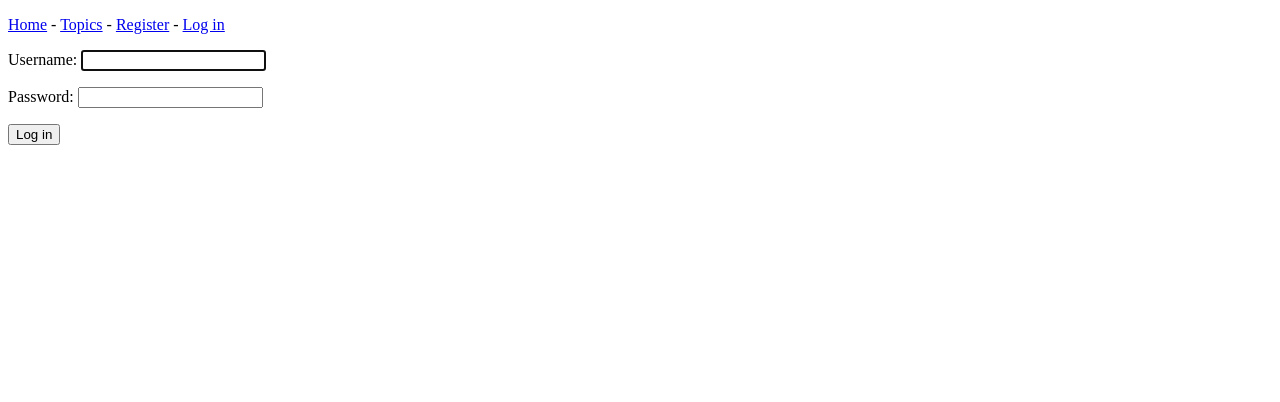
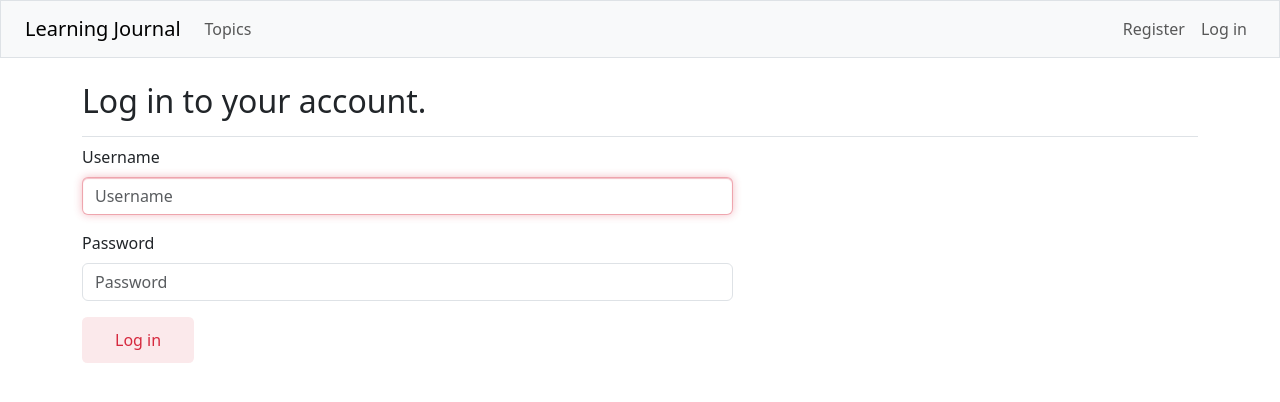
Before and after one commit to Renato79/Learning-Journal, a Django app: page /users/login/ in a window 1280 px wide. Shown: the top 402 px of the page. Run offline with Django 3.2, Linux system fonts and the light colour scheme; some libraries are stand-ins or nearby versions.

Commit message:
Completed the backend. Installed Bootstrap5. Styled pages base.html, index.html, login.html.

```diff
--- a/learning_journal/settings.py
+++ b/learning_journal/settings.py
@@ -34,6 +34,9 @@ INSTALLED_APPS = [
     # My apps.
     'learning_journals',
     'users',
+
+    # Third party apps
+    'bootstrap5',
 
     # Default django apps.
     'django.contrib.admin',
--- /dev/null
+++ b/learning_journals/static/css/rules.css
@@ -0,0 +1,20 @@
+textarea:focus,
+input[type="text"]:focus,
+input[type="password"]:focus,
+input[type="datetime"]:focus,
+input[type="datetime-local"]:focus,
+input[type="date"]:focus,
+input[type="month"]:focus,
+input[type="time"]:focus,
+input[type="week"]:focus,
+input[type="number"]:focus,
+input[type="email"]:focus,
+input[type="url"]:focus,
+input[type="search"]:focus,
+input[type="tel"]:focus,
+input[type="color"]:focus,
+.uneditable-input:focus {
+  border-color: rgba(214, 41, 61, 0.3);
+  box-shadow: 0 1px 1px rgba(214, 41, 62, 0.3) inset, 0 0 8px rgba(214, 41, 62, 0.3);
+  outline: 0 none;
+}
--- /dev/null
+++ b/learning_journals/static/css/style.css
@@ -0,0 +1,129 @@
+/* INDEX PAGE */
+
+/* Grey: #3f3d56 */
+/* Red: #d6293e */
+
+.txt-sm-center {
+  text-align: center;
+}
+
+.index-img {
+    width: 18rem;
+    height: auto;
+    margin-right: 2rem;
+}
+
+a.btn-red:link,
+a.btn-red:visited,
+button.btn-red {
+    color: #d6293e;
+    background-color: rgba(214, 41, 62, 0.1);
+    border: 1px solid transparent;
+    border-radius: 0.325rem;
+    transition: all 0.3s ease-in-out;
+    text-align: center;
+    text-decoration: none;
+    display: inline-block;
+    font-size: 16px;
+    cursor: pointer;
+  }
+
+  a.btn-red:hover,
+  button.btn-red:hover {
+    background-color: #d6293e;
+    color: white;
+  }
+
+  .btn-login-size {
+    padding: 0.6rem 2rem;
+  }
+
+  .btn-index-size {
+    padding: 1rem 2rem;
+  }
+
+  .form-red:focus > input {
+    border: 20px solid rgba(214, 41, 62, 0.1) !important;
+  }
+  .contactus-div {
+    display: none;
+  }
+
+.tips {
+  margin-top: 5rem !important;
+}
+
+.tips > div {
+  text-align: center;
+  /* opacity: 0.5; */
+}
+
+.tips i {
+font-size: 2rem;
+color: #3f3d56;
+}
+
+.tips p {
+  margin-top: 1rem;
+  color: #3f3d56;
+  }
+
+
+/*
+.tip1 {
+  background-color: #e4e4e4;
+}
+
+.tip2 {
+  background-color: #eab6b9;
+}
+
+.tip3 {
+  background-color: #747482;
+}
+
+.tip4 {
+  background-color: #706c84;
+}
+*/
+
+@media (min-width: 768px) {
+    /* contact us link will disappear from the menu after 576px,
+   and an icon will appear at the bottom right instead */
+  .contactus-menu {
+    display: none;
+  }
+
+  /* Media query INDEX PAGE */
+  .contactus-div {
+    display: block;
+    position: absolute;
+    right: 1rem;
+    bottom: 1rem;
+    border: 4px solid #3f3d56;
+    border-radius: 50%;
+    transition: all 0.3s ease-in-out;
+    box-shadow: 10px 10px 5px grey;
+    padding: 1rem 1rem;
+    text-align: center;
+    font-size: 1.5rem;
+    cursor: pointer;
+  }
+
+  .contactus-div:hover {
+    box-shadow: 10px 10px 5px #d6293e;
+}
+
+}
+
+
+@media (min-width: 992px) {
+  .index-img {
+    width: 30rem;
+  }
+
+  .txt-sm-center {
+    text-align: left;
+  }
+
+}
--- a/learning_journals/templates/learning_journals/base.html
+++ b/learning_journals/templates/learning_journals/base.html
@@ -1,3 +1,6 @@
+{% load bootstrap5 %}
+{% load static %}
+
 <!DOCTYPE html>
 <html lang="en">
 
@@ -5,23 +8,70 @@
     <meta charset="UTF-8">
     <meta http-equiv="X-UA-Compatible" content="IE=edge">
     <meta name="viewport" content="width=device-width, initial-scale=1, shrink-to-fit=no">
+    <link rel="stylesheet" type="text/css" href="{% static 'css/style.css' %}">
+    <link rel="stylesheet" type="text/css" href="{% static 'css/rules.css' %}">
+    <script src="https://kit.fontawesome.com/74df30c221.js" crossorigin="anonymous"></script>
     <title>Learning Journal</title>
+
+    {% bootstrap_css %}
+    {% bootstrap_javascript %}
 </head>
 
 <body>
-    <p>
-        <a href="{% url 'learning_journals:index' %}">Home</a> -
-        <a href="{% url 'learning_journals:topics' %}">Topics</a> -
-        {% if user.is_authenticated %}
-            Hello, {{ user.username }}.
-            <a href="{% url 'users:logout' %}">Log out</a>
-        {% else %}
-            <a href="{% url 'users:register' %}">Register</a> -
-            <a href="{% url 'users:login' %}">Log in</a>
-        {% endif %}
-    </p>
 
-    {% block content %}{% endblock content %}
+    <nav class="navbar navbar-expand-md navbar-light bg-light mb-4 border pe-4 ps-4">
+
+        <a class="navbar-brand" href="{% url 'learning_journals:index'%}">
+            Learning Journal</a>
+
+            <button class="navbar-toggler" type="button" data-bs-toggle="collapse" data-bs-target="#navbarSupportedContent" aria-controls="navbarSupportedContent" aria-expanded="false" aria-label="Toggle navigation">
+                <span class="navbar-toggler-icon"></span>
+              </button>
+
+        <div class="collapse navbar-collapse" id="navbarSupportedContent">
+            <ul class="navbar-nav me-auto">
+                <li class="nav-item">
+                    <a class="nav-link" href="{% url 'learning_journals:topics'%}">
+                        Topics</a>
+                </li>
+            </ul>
+
+            <ul class="navbar-nav ms-auto">
+                {% if user.is_authenticated %}
+                <li class="nav-item">
+                    <span class="navbar-text">Hello, {{ user.username }}.</span>
+                </li>
+                <li class="nav-item">
+                    <a class="nav-link" href="{% url 'users:logout' %}">Log out</a>
+                </li>
+                {% else %}
+                <li class="nav-item">
+                    <a class="nav-link" href="{% url 'users:register' %}">Register</a>
+                </li>
+                <li class="nav-item">
+                    <a class="nav-link" href="{% url 'users:login' %}">Log in</a>
+                </li>
+                <li class="nav-item contactus-menu">
+                    <a class="nav-link" href="{% url 'users:login' %}">Contact us</a>
+                </li>
+                {% endif %}
+            </ul>
+        </div>
+
+    </nav>
+
+
+
+    <main role="main" class="container">
+        <div class="pb-2 mb-2 border-bottom">
+            {% block page_header %}{% endblock page_header %}
+        </div>
+        <div>
+            {% block content %}{% endblock content %}
+        </div>
+    </main>
+
+
 </body>
 
 </html>
--- a/users/templates/registration/login.html
+++ b/users/templates/registration/login.html
@@ -1,19 +1,21 @@
 {% extends "learning_journals/base.html" %}
+{% load bootstrap5 %}
+
+{% block page_header %}
+<h2>Log in to your account.</h2>
+{% endblock page_header %}
+
 
 {% block content %}
-
-
-{% if form.errors %}
-    <p>Your username and password didn't match. Please try again.</p>
-{% endif %}
-
-<form method="post" action="{% url 'users:login' %}">
-    {% csrf_token %}
-    {{ form.as_p }}
-
-    <button name="submit">Log in</button>
-    <input type="hidden" name="next" value="{% url 'learning_journals:index' %}" />
-</form>
-
+<div class="col-7">
+    <form method="post" action="{% url 'users:login' %}" class="form form-red">
+        {% csrf_token %}
+        {% bootstrap_form form %}
+        {% buttons %}
+        <button name="submit" class="btn-red btn-login-size">Log in</button>
+        {% endbuttons %}
+        <input type="hidden" name="next" value="{% url 'learning_journals:index' %}" />
+    </form>
+</div>
 
 {% endblock content %}
```
Also changed, not shown: learning_journals/templates/learning_journals/index.html (+55 -4 lines), learning_journals/static/images/notelist.png (added).
